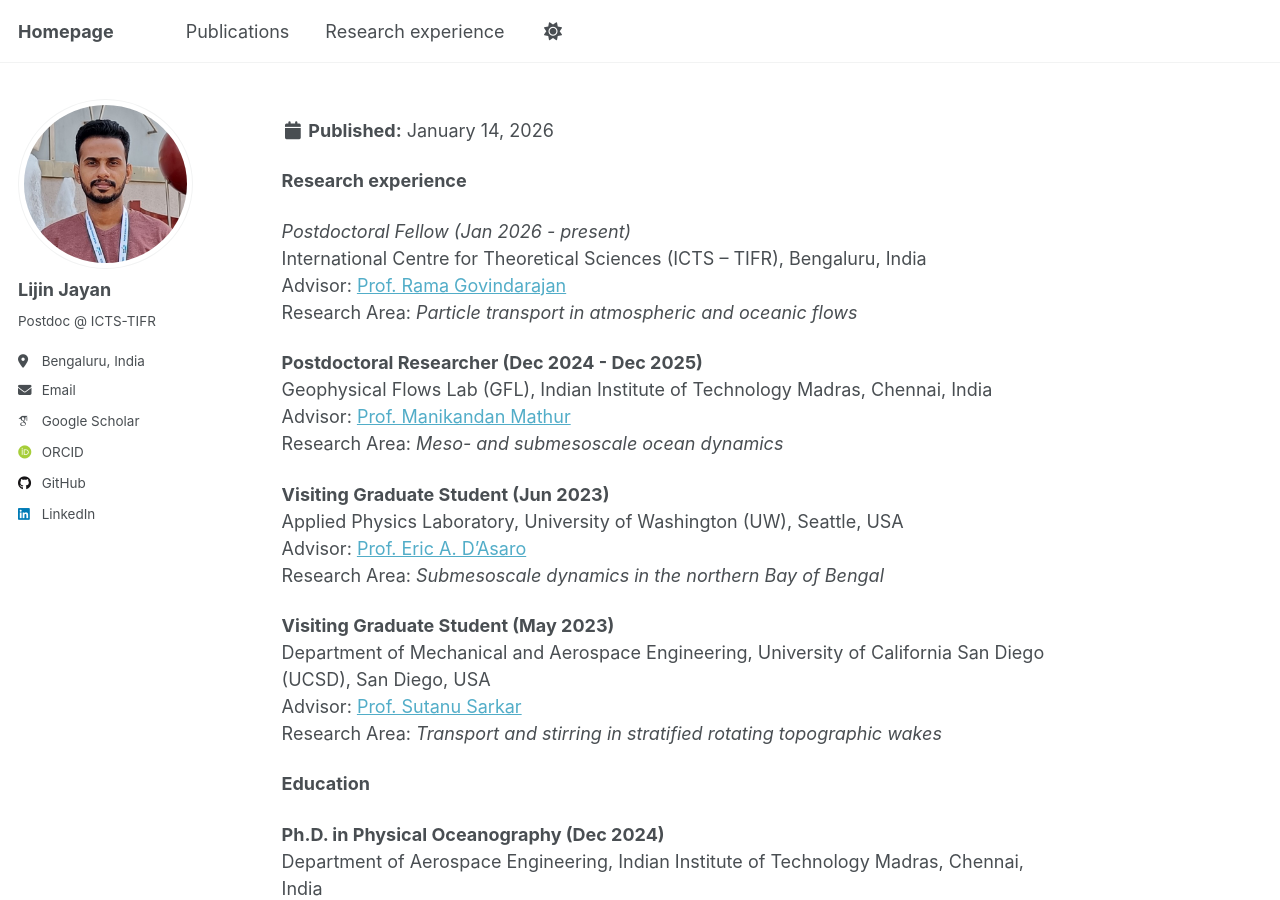
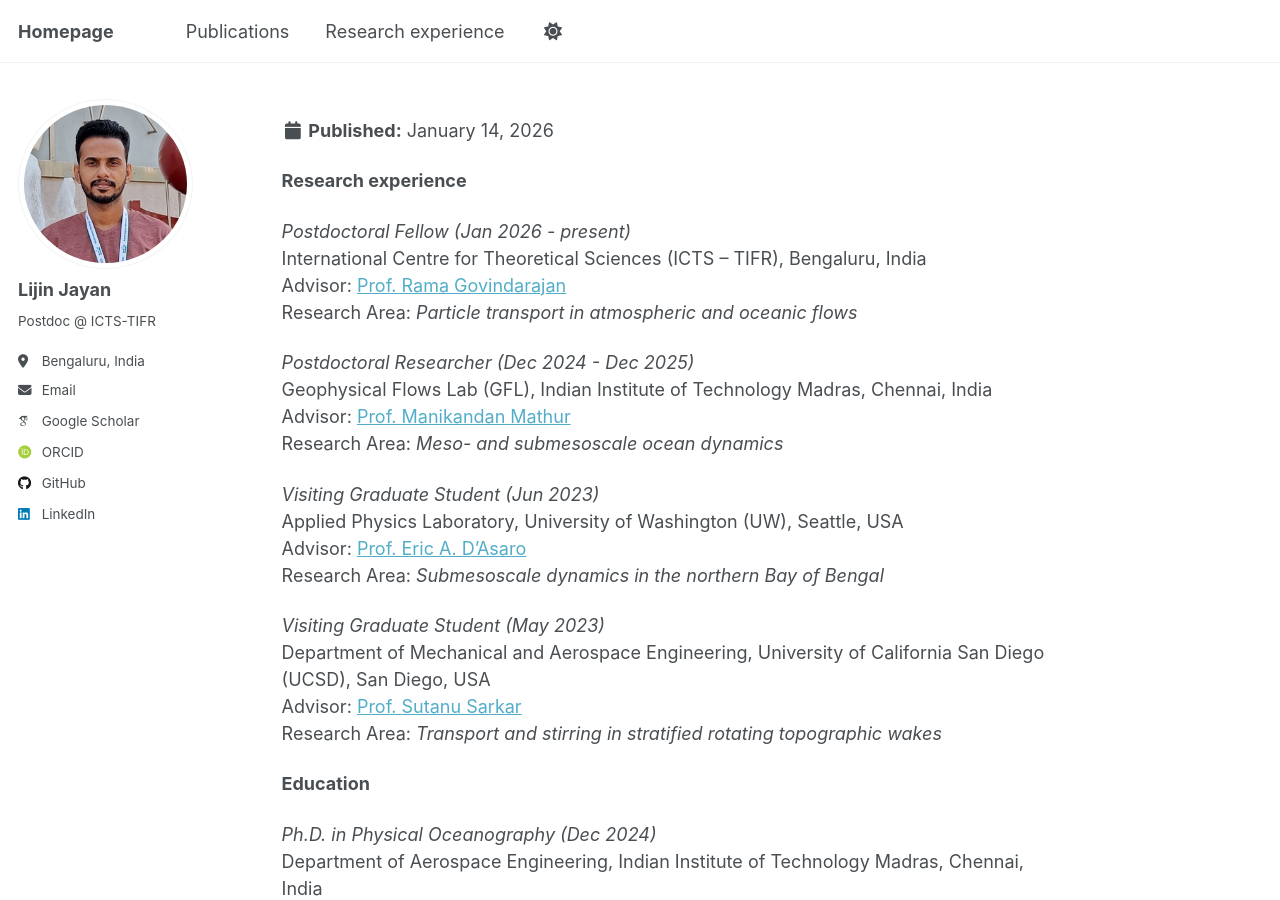
Before and after one commit to ljayan/ljayan.github.io, a Jekyll site: the page built from _research/research.md, in a window 1280 px wide and 900 px high. Built offline with Jekyll 4.4.1, drawn with Linux system fonts in a browser that asks for light colours; some web fonts are replaced.

```diff
--- a/_research/research.md
+++ b/_research/research.md
@@ -9,31 +9,31 @@ International Centre for Theoretical Sciences (ICTS – TIFR), Bengaluru, India
 Advisor: [Prof. Rama Govindarajan](https://www.icts.res.in/people/rama-govindarajan)
 Research Area: *Particle transport in atmospheric and oceanic flows*
 
-**Postdoctoral Researcher (Dec 2024 - Dec 2025)**
+*Postdoctoral Researcher (Dec 2024 - Dec 2025)*
 Geophysical Flows Lab (GFL), Indian Institute of Technology Madras, Chennai, India
 Advisor: [Prof. Manikandan Mathur](https://scholar.google.co.in/citations?user=QbrM7-gAAAAJ&hl=en)
 Research Area: *Meso- and submesoscale ocean dynamics*
 
-**Visiting Graduate Student (Jun 2023)**
+*Visiting Graduate Student (Jun 2023)*
 Applied Physics Laboratory, University of Washington (UW), Seattle, USA
 Advisor: [Prof. Eric A. D’Asaro](https://apl.uw.edu/people/profile.php?last_name=D%27Asaro&first_name=Eric)
 Research Area: *Submesoscale dynamics in the northern Bay of Bengal*
 
-**Visiting Graduate Student (May 2023)**
+*Visiting Graduate Student (May 2023)*
 Department of Mechanical and Aerospace Engineering, University of California San Diego (UCSD), San Diego, USA
 Advisor: [Prof. Sutanu Sarkar](http://cfdlab.ucsd.edu/people.html)
 Research Area: *Transport and stirring in stratified rotating topographic wakes*
 
 **Education**
 
-**Ph.D. in Physical Oceanography (Dec 2024)**
+*Ph.D. in Physical Oceanography (Dec 2024)*
 Department of Aerospace Engineering, Indian Institute of Technology Madras, Chennai, India
 Advisor: [Prof. Manikandan Mathur](https://scholar.google.co.in/citations?user=QbrM7-gAAAAJ&hl=en)
 Thesis: *Eddies and Currents in the Bay of Bengal with Applications to Freshwater Transport*
 
-**M.Tech in Thermal Sciences (Jun 2016)**
+*M.Tech in Thermal Sciences (Jun 2016)*
 Department of Mechanical Engineering, National Institute of Technology Calicut, India
 Advisor: [Dr. T.J. Sarvoththama Jothi](https://scholar.google.co.in/citations?user=8lTajj4AAAAJ&hl=en)
 
-**B.Tech in Mechanical Engineering (Apr 2012)**
+*B.Tech in Mechanical Engineering (Apr 2012)*
 Marian Engineering College, Kerala University, India
```
